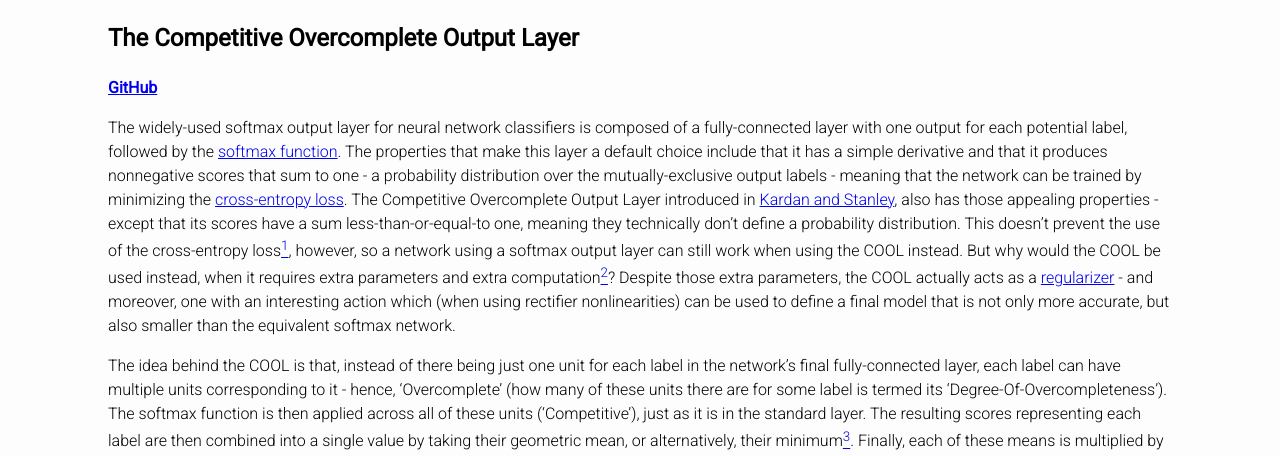
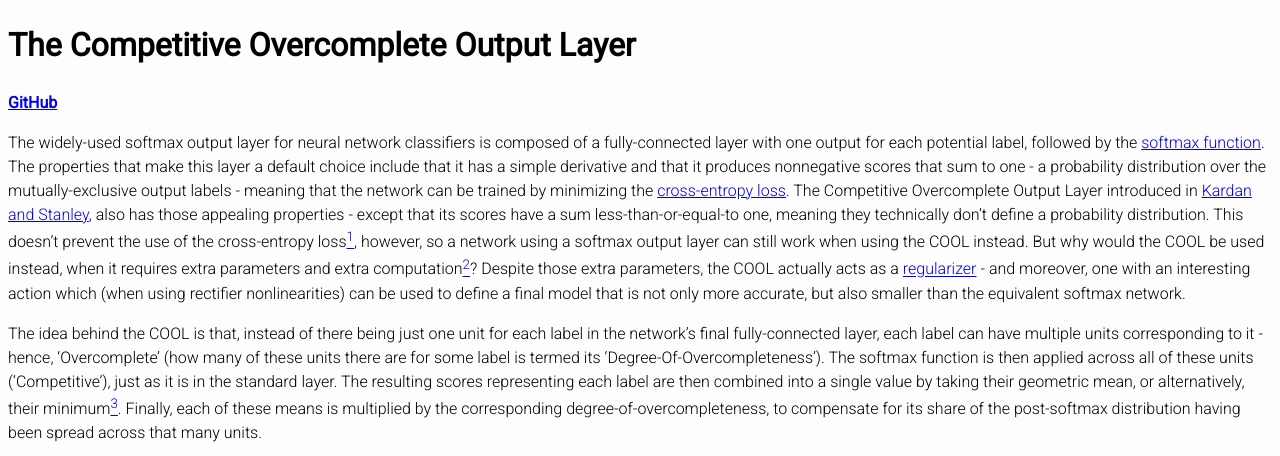
Before and after one commit to vogelta/COOL, a Jekyll site: the page built from COOL.md, in a window 1280 px wide. Shown: the top 456 px of the page. Built offline with Jekyll 4.4.1, drawn with Linux system fonts in a browser that asks for light colours; formulas are drawn with MathJax 3; our own code applies the rules of GitHub Pages for plain Markdown files; grey boxes are pictures that could not be loaded.

Commit message:
Update default.html

```diff
--- a/_layouts/default.html
+++ b/_layouts/default.html
@@ -11,9 +11,7 @@
   </head>
 
   <body>
-    <article class="content">
-    {{ content }}
-    </article>
+  {{ content }}
   </body>
 
 </html>
```
